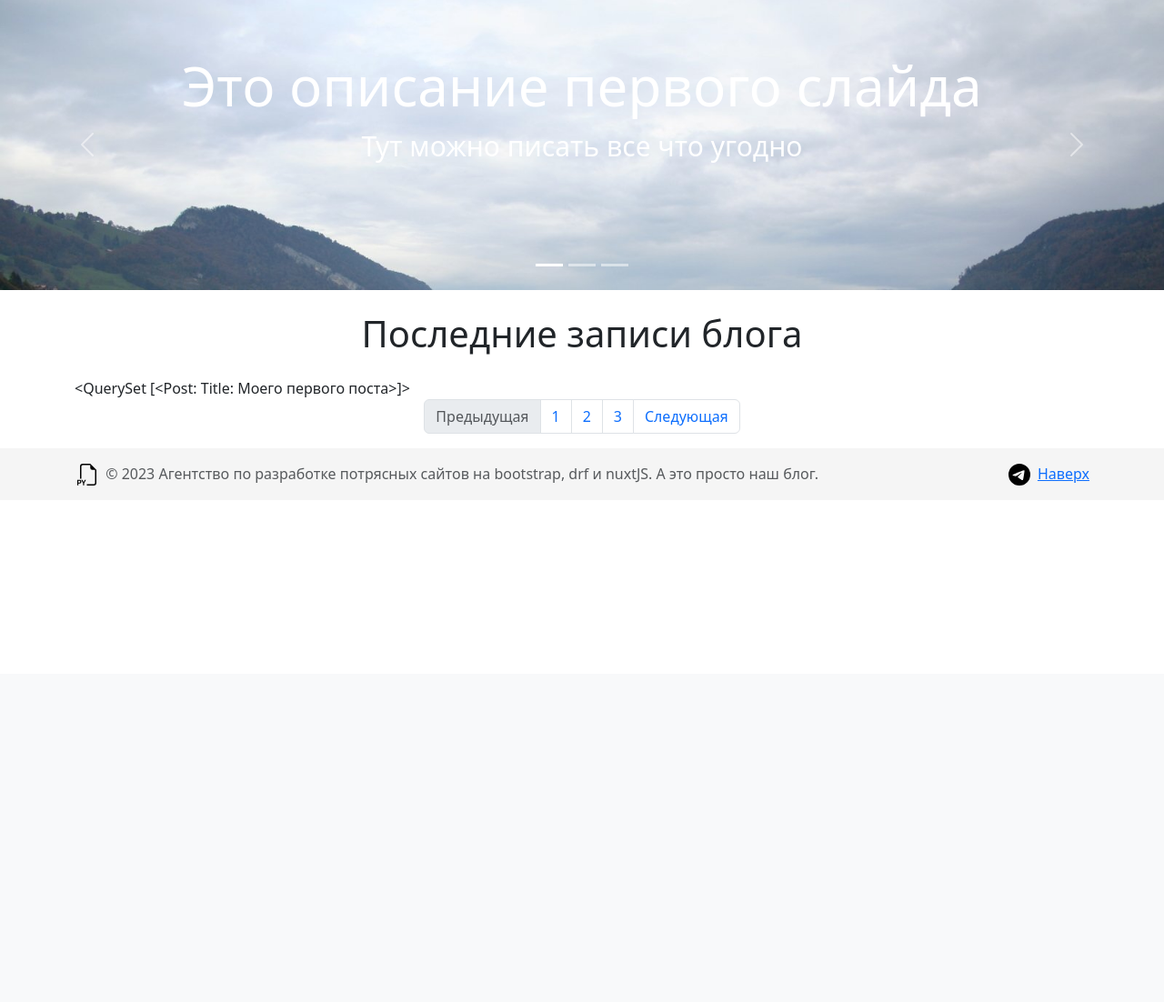
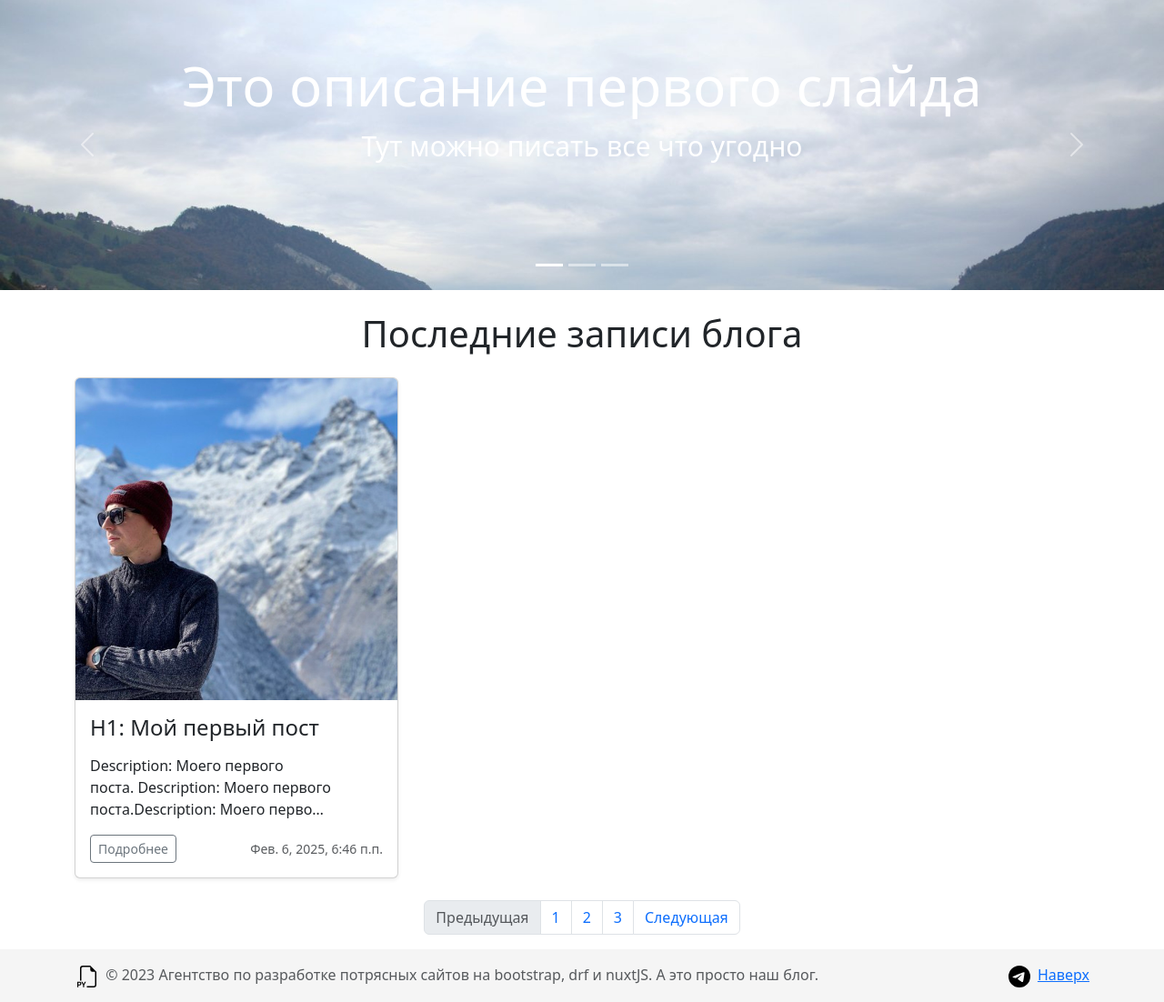
Before and after one commit to Medsotoo/my_blog, a Django app: page / in a window 1280 px wide. Shown: the part 59-1161 px from the top of the page at 91% size. Before the commit the page ends 593 px from the top, so only its background shows below. Run offline with Django 3.2, Linux system fonts and the light colour scheme; data comes from the database, SQL or seed files in the repository; some libraries are stand-ins or nearby versions.

Commit message:
добавил отображение постов в виде карточек, ограничил текст описания поста по кол-ву символам, с помощью trancatechars

```diff
--- a/blog/myblog/templates/myblog/index.html
+++ b/blog/myblog/templates/myblog/index.html
@@ -11,100 +11,25 @@
     <section class="all-posts">
         <div class="container">
             <h1 class="my-4 text-center">Последние записи блога</h1>
-            {{posts}}
-          <!--<div class="row">
+            <div class="row">
+                {% for post in posts %}
                     <div class="col-md-4">
                         <div class="card mb-4 shadow-sm">
-                      <img src="{% static 'img/third_img.jpg' %}" alt="" class="card-img-top">
+                            <img src="media/{{ post.image }}" alt="" class="card-img-top">
                             <div class="card-body">
-                          <h4 class="card-title">Заголовок</h4>
-                          <p class="card-text">Это краткое описание поста. Это краткое описание поста. Это краткое описание поста. </p>
+                                <h4 class="card-title">{{ post.h1 }}</h4>
+                                <p class="card-text">{{post.description|safe|truncatechars:100 }}</p>
                                 <div class="d-flex justify-content-between align-items-center">
                                     <div class="btn-group">
                                         <a href="#" class="btn btn-sm btn-outline-secondary">Подробнее</a>
                                     </div>
-                              <small class="text-muted">22.10.2020</small>
+                                    <small class="text-muted">{{ post.created_at }}</small>
                                 </div>
                             </div>
                         </div>
                     </div>
-              <div class="col-md-4">
-                  <div class="card mb-4 shadow-sm">
-                      <img src="{% static 'img/second_img.jpg' %}" alt="" class="card-img-top">
-                      <div class="card-body">
-                          <h4 class="card-title">Заголовок</h4>
-                          <p class="card-text">Это краткое описание поста. Это краткое описание поста. Это краткое описание поста. </p>
-                          <div class="d-flex justify-content-between align-items-center">
-                              <div class="btn-group">
-                                  <a href="#" class="btn btn-sm btn-outline-secondary">Подробнее</a>
+                {% endfor %}
             </div>
-                              <small class="text-muted">21.10.2020</small>
-                          </div>
-                      </div>
-                  </div>
-              </div>
-              <div class="col-md-4">
-                  <div class="card mb-4 shadow-sm">
-                      <img src="{% static 'img/first_img.jpg' %}" alt="" class="card-img-top">
-                      <div class="card-body">
-                          <h4 class="card-title">Заголовок</h4>
-                          <p class="card-text">Это краткое описание поста. Это краткое описание поста. Это краткое описание поста. </p>
-                          <div class="d-flex justify-content-between align-items-center">
-                              <div class="btn-group">
-                                  <a href="#" class="btn btn-sm btn-outline-secondary">Подробнее</a>
-                              </div>
-                              <small class="text-muted">20.10.2020</small>
-                          </div>
-                      </div>
-                  </div>
-              </div>
-
-              <div class="col-md-4">
-                  <div class="card mb-4 shadow-sm">
-                      <img src="{% static 'img/third_img.jpg' %}" alt="" class="card-img-top">
-                      <div class="card-body">
-                          <h4 class="card-title">Заголовок</h4>
-                          <p class="card-text">Это краткое описание поста. Это краткое описание поста. Это краткое описание поста. </p>
-                          <div class="d-flex justify-content-between align-items-center">
-                              <div class="btn-group">
-                                  <a href="#" class="btn btn-sm btn-outline-secondary">Подробнее</a>
-                              </div>
-                              <small class="text-muted">19.10.2020</small>
-                          </div>
-                      </div>
-                  </div>
-              </div>
-              <div class="col-md-4">
-                  <div class="card mb-4 shadow-sm">
-                      <img src="{% static 'img/second_img.jpg' %}" alt="" class="card-img-top">
-                      <div class="card-body">
-                          <h4 class="card-title">Заголовок</h4>
-                          <p class="card-text">Это краткое описание поста. Это краткое описание поста. Это краткое описание поста. </p>
-                          <div class="d-flex justify-content-between align-items-center">
-                              <div class="btn-group">
-                                  <a href="#" class="btn btn-sm btn-outline-secondary">Подробнее</a>
-                              </div>
-                              <small class="text-muted">18.10.2020</small>
-                          </div>
-                      </div>
-                  </div>
-              </div>
-              <div class="col-md-4">
-                  <div class="card mb-4 shadow-sm">
-                      <img src="{% static 'img/first_img.jpg' %}" alt="" class="card-img-top">
-                      <div class="card-body">
-                          <h4 class="card-title">Заголовок</h4>
-                          <p class="card-text">Это краткое описание поста. Это краткое описание поста. Это краткое описание поста. </p>
-                          <div class="d-flex justify-content-between align-items-center">
-                              <div class="btn-group">
-                                  <a href="#" class="btn btn-sm btn-outline-secondary">Подробнее</a>
-                              </div>
-                              <small class="text-muted">17.10.2020</small>
-                          </div>
-                      </div>
-                  </div>
-              </div>
-          </div>-->
         </div>
     </section>
 {% endblock %}
```
Lines whose indentation alone changed are shown as unchanged.
